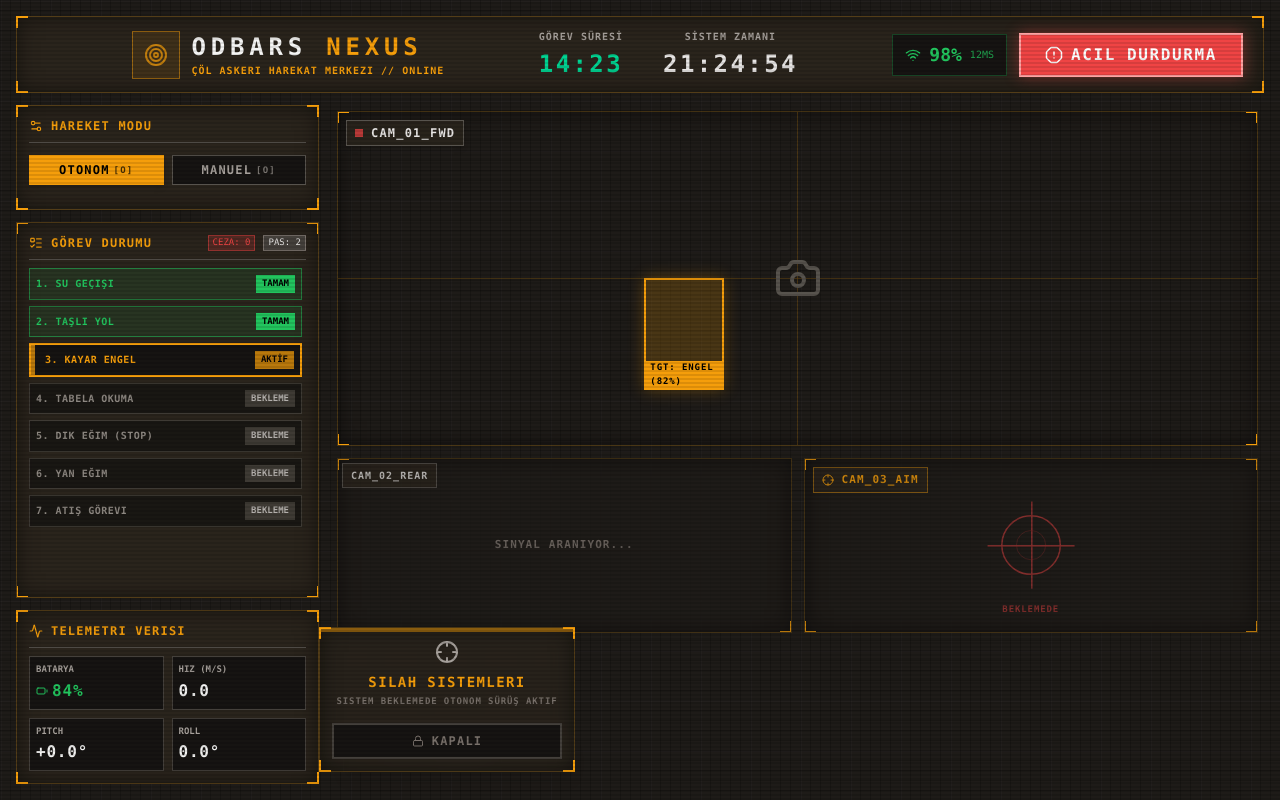
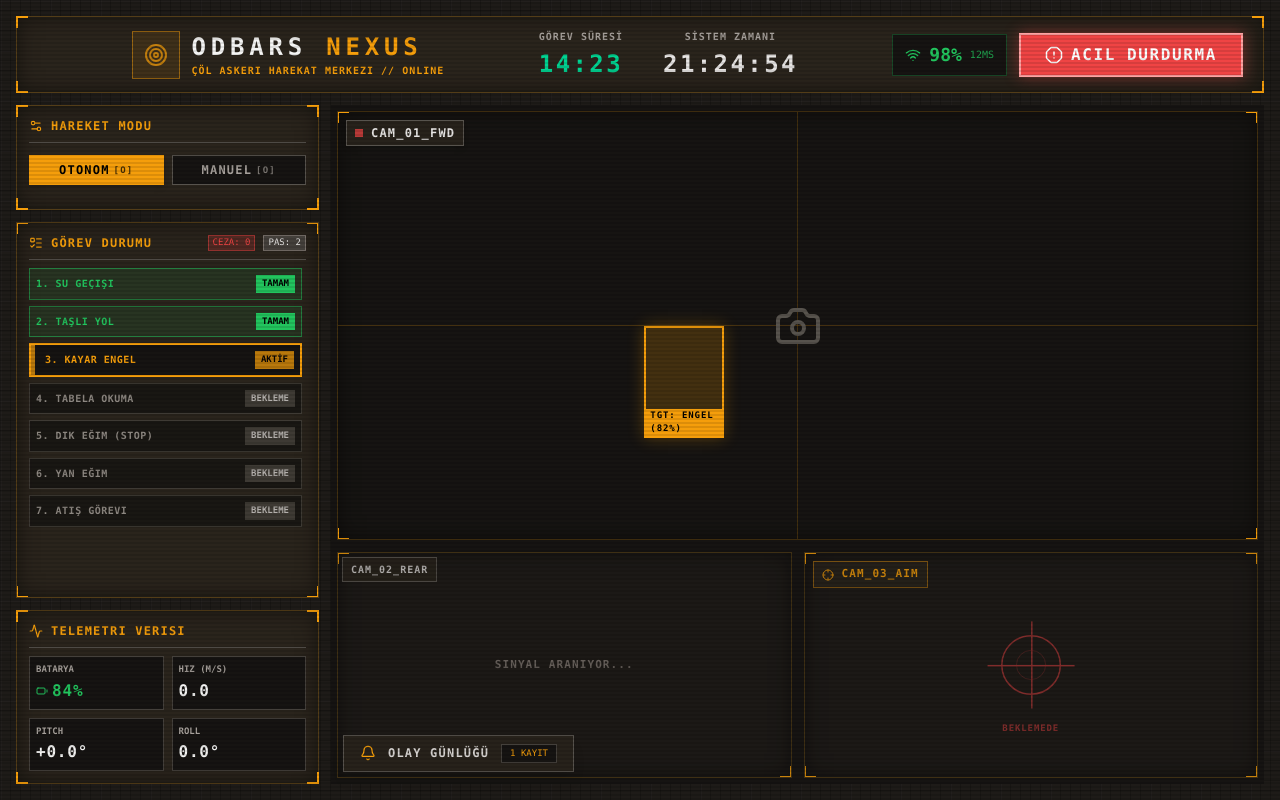
Before and after one commit to SerhanEnsar/Odbars_Yazilim, a React (Vite) app in the folder panel/: page / in a window 1280 px wide. Built offline with nearby package versions, Linux system fonts and the light colour scheme.

Commit message:
fix(panel): remove redundant weapon panel, fix camera dimensions, add bell icon to toasts and hide them when panel is open

```diff
--- a/panel/src/App.jsx
+++ b/panel/src/App.jsx
@@ -1,7 +1,7 @@
 import React, { useState, useEffect, useRef } from 'react';
 import {
   Activity, Battery, Camera, Crosshair, ShieldAlert, Wifi, Zap, Terminal,
-  Play, Pause, AlertOctagon, Settings2, ListTodo, Target, Navigation, Unlock, Lock
+  Play, Pause, AlertOctagon, Settings2, ListTodo, Target, Navigation, Unlock, Lock, Bell
 } from 'lucide-react';
 
 const Keybox = ({ letter, label, pressed, unassigned, wide }) => {
@@ -221,6 +221,7 @@ export default function App() {
     <div className="h-screen w-screen bg-transparent text-stone-200 p-4 font-mono select-none flex flex-col overflow-hidden scanlines box-border" onClick={() => popupMenu.visible && setPopupMenu({ ...popupMenu, visible: false })}>
 
       {/* Toast Bildirimleri */}
+      {(!isLogExpanded && toasts.length > 0) && (
         <div className="fixed top-24 right-6 z-50 flex flex-col gap-3 pointer-events-none w-80">
           {toasts.map(toast => {
             let colorClass = 'border-stone-500 text-stone-200 bg-[#161412]/90';
@@ -231,7 +232,7 @@ export default function App() {
             return (
               <div key={toast.id} className={`p-3 border-l-4 backdrop-blur-md flex flex-col transition-all duration-300 ${colorClass}`}>
                  <div className="flex items-center gap-2 mb-1">
-                 <Terminal size={12} className="opacity-70" />
+                   <Bell size={12} className="opacity-70" />
                    <span className="text-[9px] font-bold tracking-widest uppercase opacity-70">[{toast.time}] {toast.sender}</span>
                  </div>
                  <span className="text-[10px] font-bold tracking-wider">{toast.text}</span>
@@ -239,6 +240,7 @@ export default function App() {
             );
           })}
         </div>
+      )}
 
       {/* Görev Popup Menüsü */}
       {popupMenu.visible && (
@@ -472,10 +474,7 @@ export default function App() {
         </div>
 
         {/* Center & Right Column: Cameras and Target */}
-        <div className="col-span-9 flex flex-col h-full min-h-0 relative">
-
-          {/* Animated Cameras Container */}
-          <div className="flex-1 relative min-h-0 w-full overflow-hidden">
+        <div className="col-span-9 relative w-full h-full min-h-0 bg-[#161412]">
 
           {/* CAM 1 - FWD */}
           <div
@@ -544,7 +543,6 @@ export default function App() {
               </span>
             </div>
           </div>
-          </div>
 
           {/* Olay Günlüğü Floating Panel */}
           <div className={`absolute bottom-3 left-3 z-30 transition-all duration-300 ease-in-out flex flex-col ${isLogExpanded ? 'w-[60%] h-64' : 'w-auto h-auto'}`}>
@@ -580,32 +578,11 @@ export default function App() {
                  onClick={() => setIsLogExpanded(true)}
                  className="bg-[#2a241c]/90 backdrop-blur-md border border-stone-600 px-4 py-2 flex items-center gap-3 hover:bg-[#161412] hover:border-[#f59e0b] transition-all text-stone-300 group shadow-lg"
                >
-                 <Terminal size={16} className="text-[#f59e0b] group-hover:animate-pulse" />
+                 <Bell size={16} className="text-[#f59e0b] group-hover:animate-pulse" />
                  <span className="text-xs font-bold tracking-widest uppercase">Olay Günlüğü</span>
                  <span className="text-[9px] bg-[#161412] px-2 py-0.5 border border-stone-700 text-[#f59e0b]">{logs.length} KAYIT</span>
                </button>
             )}
-          </div>
-
-          {/* Atış Paneli Floating */}
-          <div className="absolute bottom-3 right-3 z-30 w-64 bg-[#2a241c]/90 backdrop-blur-md p-3 tactical-border flex flex-col items-center justify-center shadow-[0_0_30px_rgba(0,0,0,0.8)]">
-            <div className="corners-alt"></div>
-            <div className={`absolute top-0 w-full h-1 transition-colors duration-500 ${isTargeting ? 'bg-[#ef4444] opacity-100 shadow-[0_0_20px_#ef4444]' : 'bg-[#f59e0b] opacity-50'}`}></div>
-
-            <Crosshair size={24} className={`mb-1 lg:mb-2 transition-colors duration-500 ${isTargeting ? 'text-[#ef4444] animate-pulse' : 'text-stone-400'}`} />
-            <h3 className={`text-[10px] lg:text-sm font-bold mb-1 tracking-widest uppercase text-center transition-colors duration-500 ${isTargeting ? 'text-[#ef4444]' : 'text-[#f59e0b]'}`}>Silah Sistemleri</h3>
-            <span className={`text-[8px] lg:text-[9px] mb-2 lg:mb-4 tracking-widest font-bold uppercase text-center leading-tight transition-all duration-500 ${isTargeting ? 'text-stone-200' : 'text-stone-500'}`}>
-              {isTargeting ? 'Lazer Modülü Aktif\nHedef Aranıyor' : 'Sistem Beklemede\nOtonom Sürüş Aktif'}
-            </span>
-
-            <div
-              className={`w-full py-1.5 lg:py-2 font-bold transition-all duration-300 border-2 tracking-widest uppercase text-[9px] lg:text-xs flex justify-center items-center gap-2
-                ${isTargeting
-                  ? 'bg-[#ef4444]/20 border-[#ef4444] text-[#ef4444] shadow-[0_0_10px_rgba(239,68,68,0.3)]'
-                  : 'bg-[#161412] text-stone-500 border-stone-700'}`}
-            >
-              {isTargeting ? <><Unlock size={12}/> Mod Açık</> : <><Lock size={12}/> Kapalı</>}
-            </div>
           </div>
 
         </div>
```
Lines whose indentation alone changed are shown as unchanged.
